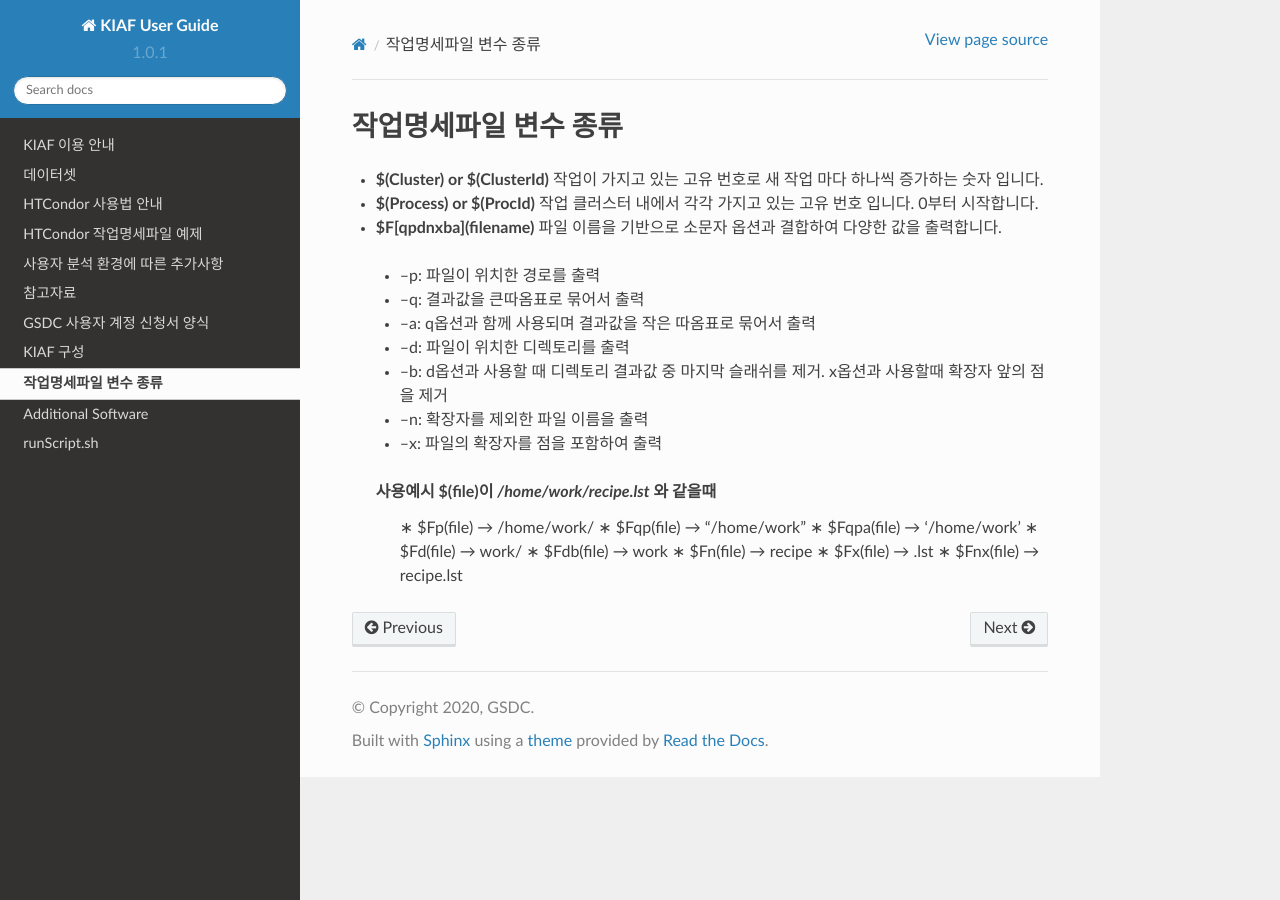
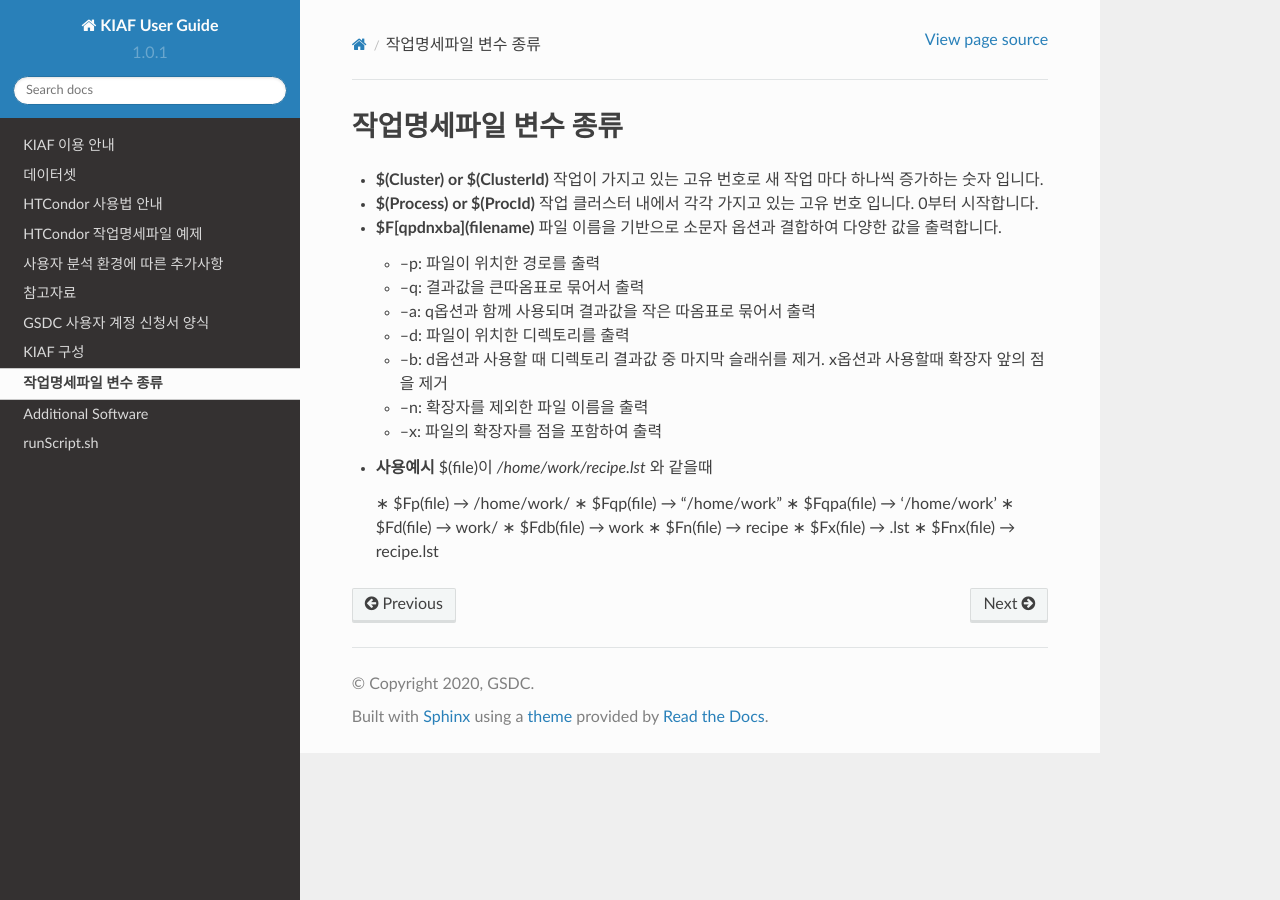
Before and after one commit to andiri/kiaf, a Sphinx documentation site: the page built from docs/source/appendix_c.rst, in a window 1280 px wide. Built offline with Sphinx 7.4.7 and the Read the Docs theme 2.0.0, drawn with Linux system fonts in a browser that asks for light colours.

```diff
--- a/docs/source/appendix_c.rst
+++ b/docs/source/appendix_c.rst
@@ -5,15 +5,16 @@
 * **$(Process) or $(ProcId)** 작업 클러스터 내에서 각각 가지고 있는 고유 번호 입니다. 0부터 시작합니다.
 * **$F[qpdnxba](filename)** 파일 이름을 기반으로 소문자 옵션과 결합하여 다양한 값을 출력합니다.
 
- * –p: 파일이 위치한 경로를 출력
- * –q: 결과값을 큰따옴표로 묶어서 출력
- * –a: q옵션과 함께 사용되며 결과값을 작은 따옴표로 묶어서 출력
- * –d: 파일이 위치한 디렉토리를 출력
- * –b: d옵션과 사용할 때 디렉토리 결과값 중 마지막 슬래쉬를 제거. x옵션과 사용할때 확장자 앞의 점을 제거
- * –n: 확장자를 제외한 파일 이름을 출력
- * –x: 파일의 확장자를 점을 포함하여 출력
+  * –p: 파일이 위치한 경로를 출력
+  * –q: 결과값을 큰따옴표로 묶어서 출력
+  * –a: q옵션과 함께 사용되며 결과값을 작은 따옴표로 묶어서 출력
+  * –d: 파일이 위치한 디렉토리를 출력
+  * –b: d옵션과 사용할 때 디렉토리 결과값 중 마지막 슬래쉬를 제거. x옵션과 사용할때 확장자 앞의 점을 제거
+  * –n: 확장자를 제외한 파일 이름을 출력
+  * –x: 파일의 확장자를 점을 포함하여 출력
 
- **사용예시** $(file)이 */home/work/recipe.lst* 와 같을때
+* **사용예시** $(file)이 */home/work/recipe.lst* 와 같을때
+
   ∗ $Fp(file) → /home/work/
   ∗ $Fqp(file) → “/home/work”
   ∗ $Fqpa(file) → ‘/home/work’
```
